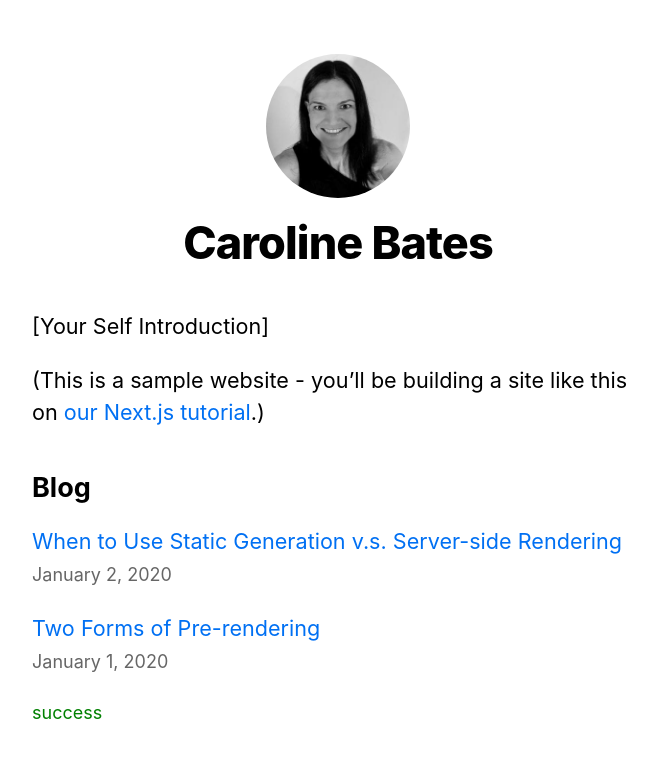
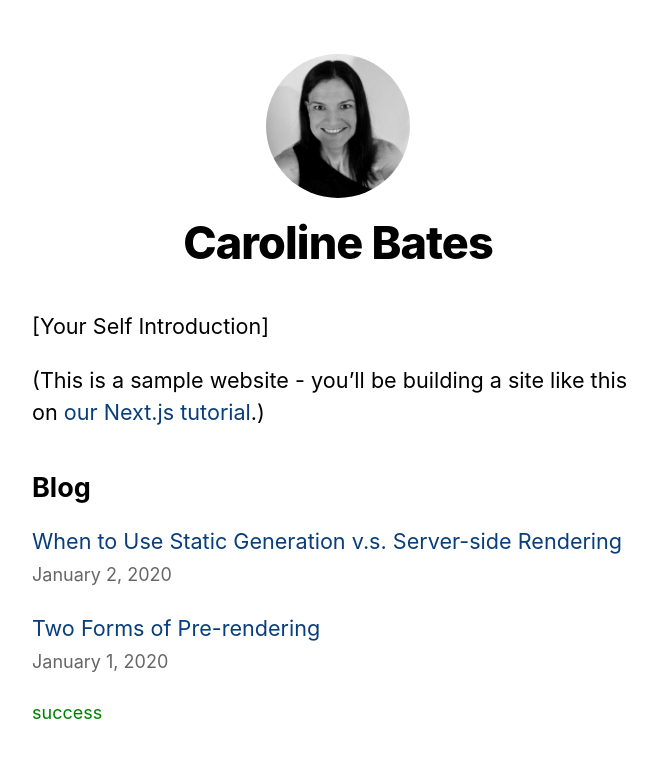
Before and after one commit to CazB67/nextjs-blog, a Next.js app: page / in a window 1280 px wide. Shown: the top 758 px of the page, without its empty margins (302-959 px from the left). Built offline with nearby package versions, Linux system fonts and the light colour scheme.

Commit message:
change link color

```diff
--- a/styles/global.css
+++ b/styles/global.css
@@ -23,7 +23,7 @@ body {
 }
 
 a {
-  color: #0070f3;
+  color: #083e7b;
   text-decoration: none;
 }
 
```
